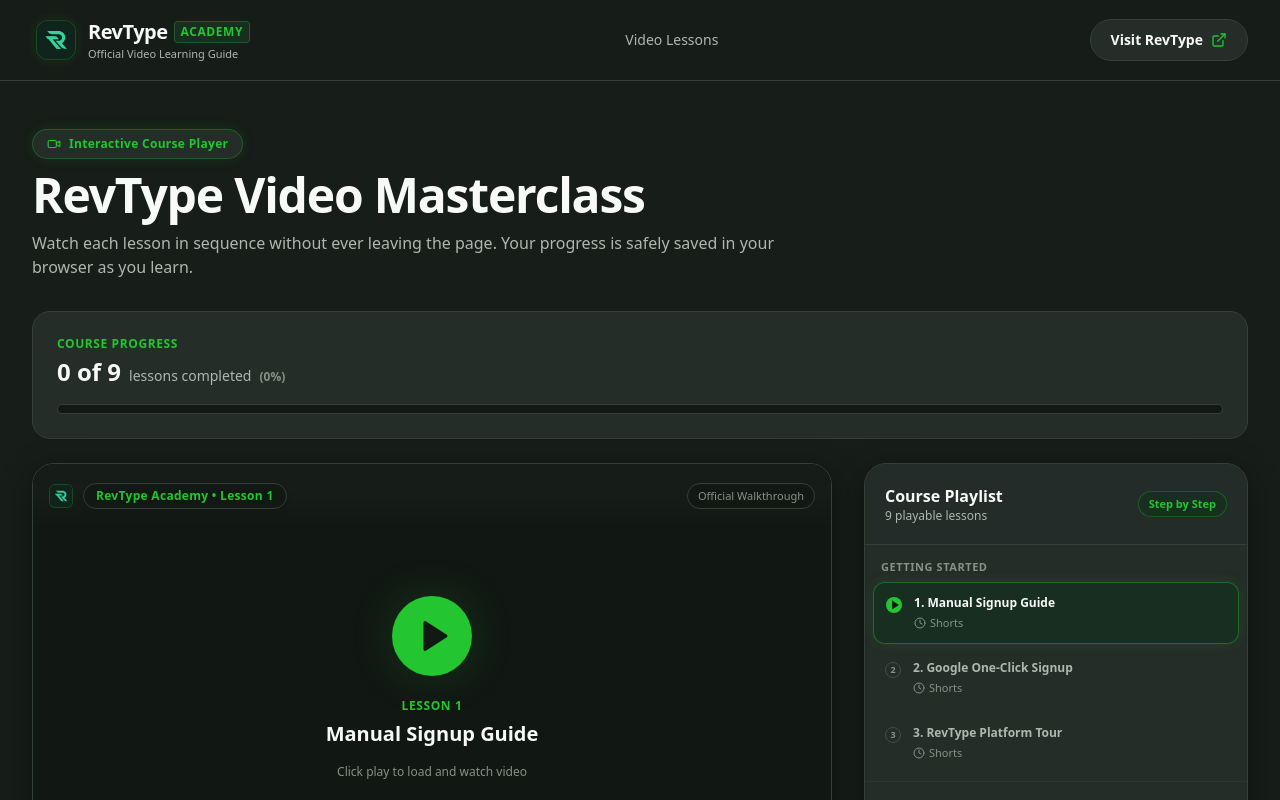
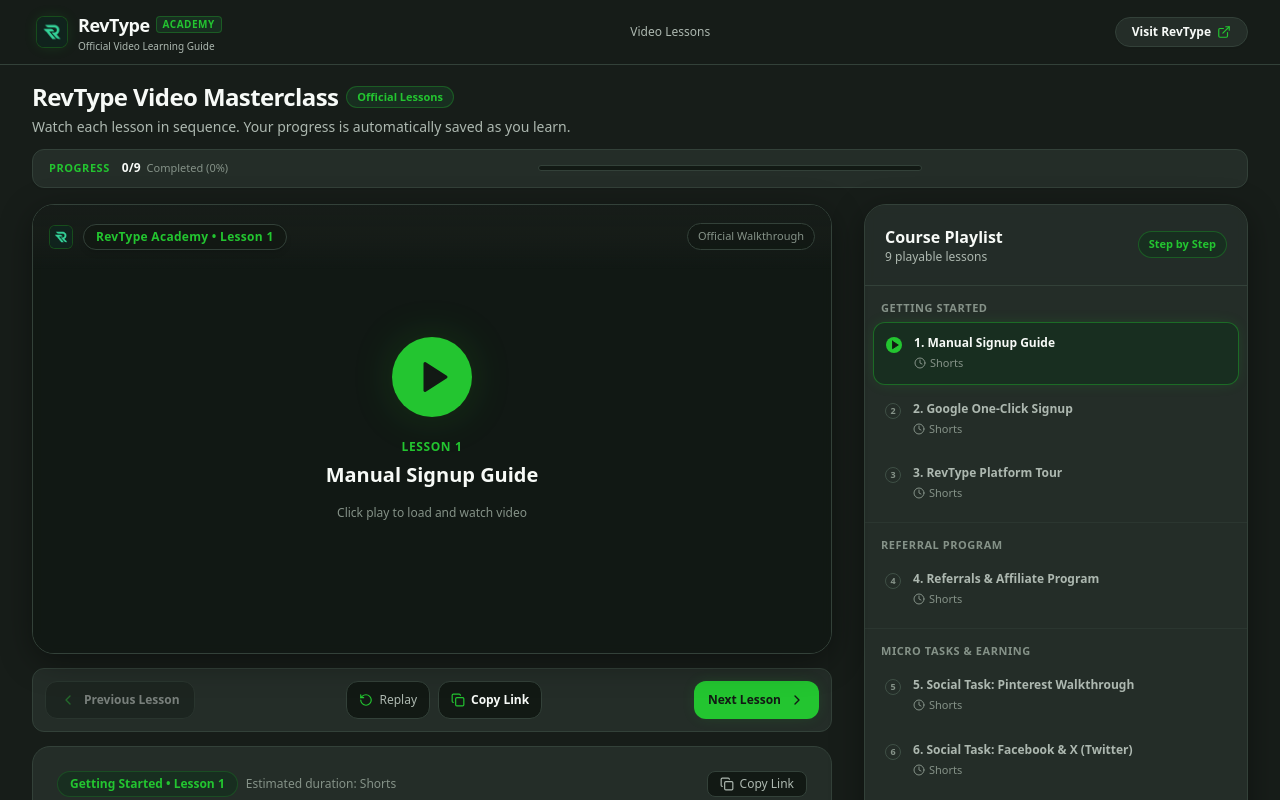
Before and after one commit to RidwanAlMustavy/revtype_course, a Next.js app: page / in a window 1280 px wide. Shown: the top 800 px of the page. Built offline with nearby package versions, Linux system fonts and the light colour scheme.

Commit message:
style: compact header and progress bar so full video fits above fold

```diff
--- a/components/CourseProgress.tsx
+++ b/components/CourseProgress.tsx
@@ -18,43 +18,53 @@ export default function CourseProgress({
   onReset,
 }: CourseProgressProps) {
   return (
-    <div className="rounded-card bg-dark-card border border-dark-border p-5 sm:p-6 shadow-sm mb-6">
-      <div className="flex flex-col sm:flex-row sm:items-center justify-between gap-4">
+    <div className="rounded-xl bg-dark-card border border-dark-border px-3.5 py-2 sm:px-4 sm:py-2.5 shadow-sm mb-4">
+      <div className="flex flex-wrap items-center justify-between gap-3">
 
-        {/* Left: Progress info & checkmarks */}
-        <div className="space-y-1">
-          <div className="flex items-center gap-2">
-            <span className="text-xs font-bold uppercase tracking-wider text-green-vivid">
-              Course Progress
+        {/* Left: Progress info & percentage */}
+        <div className="flex items-center gap-3">
+          <span className="text-[11px] font-bold uppercase tracking-wider text-green-vivid">
+            Progress
+          </span>
+          <div className="flex items-center gap-1.5 text-xs font-medium text-text-primary">
+            <span className="font-bold">{stats.completedCount}/{stats.playableLessons}</span>
+            <span className="text-text-dim text-[11px]">Completed ({stats.completionPercentage}%)</span>
+          </div>
+          {stats.isCompleted && (
+            <span className="inline-flex items-center gap-1 px-2 py-0.5 rounded-full bg-green-surface text-green-vivid text-[10px] font-semibold border border-green-vivid/30">
+              <Award className="w-3 h-3" />
+              Completed
             </span>
-            {stats.isCompleted && (
-              <span className="inline-flex items-center gap-1 px-2 py-0.5 rounded-full bg-green-surface text-green-vivid text-xs font-semibold border border-green-vivid/30">
-                <Award className="w-3.5 h-3.5" />
-                Completed
-              </span>
-            )}
-          </div>
-          <div className="flex items-baseline gap-2">
-            <span className="text-2xl font-extrabold text-text-primary">
-              {stats.completedCount} of {stats.playableLessons}
-            </span>
-            <span className="text-sm text-text-muted">lessons completed</span>
-            <span className="text-xs font-semibold text-text-dim">
-              ({stats.completionPercentage}%)
-            </span>
+          )}
+        </div>
+
+        {/* Center: Slim Progress Bar */}
+        <div className="flex-1 min-w-[120px] max-w-sm hidden sm:block">
+          <div
+            role="progressbar"
+            aria-valuenow={stats.completionPercentage}
+            aria-valuemin={0}
+            aria-valuemax={100}
+            aria-label="Course completion progress"
+            className="w-full h-1.5 rounded-full bg-dark-deep border border-dark-border overflow-hidden"
+          >
+            <div
+              className="h-full bg-gradient-to-r from-green-vivid to-green-hover transition-all duration-500 rounded-full"
+              style={{ width: `${stats.completionPercentage}%` }}
+            />
           </div>
         </div>
 
         {/* Right: Quick actions for resume / reset */}
-        <div className="flex items-center gap-3">
+        <div className="flex items-center gap-2">
           {hasSavedProgress && !stats.isCompleted && (
             <button
               type="button"
               onClick={onResume}
-              className="inline-flex items-center gap-1.5 px-3.5 py-2 rounded-xl text-xs font-semibold text-dark-deep bg-green-vivid hover:bg-green-hover transition-colors shadow-glow-sm focus:outline-none focus:ring-2 focus:ring-green-vivid"
+              className="inline-flex items-center gap-1 px-2.5 py-1 rounded-lg text-xs font-semibold text-dark-deep bg-green-vivid hover:bg-green-hover transition-colors shadow-glow-sm"
             >
-              <PlayCircle className="w-4 h-4" />
-              <span>Resume Learning</span>
+              <PlayCircle className="w-3.5 h-3.5" />
+              <span>Resume</span>
             </button>
           )}
 
@@ -62,25 +72,26 @@ export default function CourseProgress({
             <button
               type="button"
               onClick={onReset}
-              className="inline-flex items-center gap-1.5 px-3 py-2 rounded-xl text-xs font-medium text-text-muted hover:text-text-primary bg-dark-deep hover:bg-dark-hover border border-dark-border transition-colors focus:outline-none focus:ring-2 focus:ring-green-vivid"
+              className="inline-flex items-center gap-1 px-2 py-1 rounded-lg text-[11px] font-medium text-text-muted hover:text-text-primary bg-dark-deep hover:bg-dark-hover border border-dark-border transition-colors"
               title="Reset all progress stored on this device"
             >
-              <RotateCcw className="w-3.5 h-3.5" />
-              <span>Start Over</span>
+              <RotateCcw className="w-3 h-3" />
+              <span>Reset</span>
             </button>
           )}
         </div>
+
       </div>
 
-      {/* Progress Bar Container */}
-      <div className="mt-4">
+      {/* Mobile-only Progress Bar */}
+      <div className="mt-2 sm:hidden">
         <div
           role="progressbar"
           aria-valuenow={stats.completionPercentage}
           aria-valuemin={0}
           aria-valuemax={100}
           aria-label="Course completion progress"
-          className="w-full h-2.5 rounded-full bg-dark-deep border border-dark-border overflow-hidden"
+          className="w-full h-1.5 rounded-full bg-dark-deep border border-dark-border overflow-hidden"
         >
           <div
             className="h-full bg-gradient-to-r from-green-vivid to-green-hover transition-all duration-500 rounded-full"
--- a/components/CourseSection.tsx
+++ b/components/CourseSection.tsx
@@ -66,22 +66,22 @@ export default function CourseSection() {
   }, [resetProgress, setCurrentLesson]);
 
   return (
-    <section id="lessons" className="pt-8 pb-16 lg:pt-12 lg:pb-24 bg-dark-bg relative">
+    <section id="lessons" className="pt-3 pb-12 lg:pt-4 lg:pb-16 bg-dark-bg relative">
       <span id="overview" className="sr-only" />
       <div className="max-w-7xl mx-auto px-4 sm:px-6 lg:px-8">
 
-        {/* Section Header */}
-        <div className="max-w-3xl mb-8 space-y-3">
-          <div className="inline-flex items-center gap-2 px-3.5 py-1.5 rounded-full bg-dark-card border border-green-vivid/30 text-green-vivid text-xs font-semibold tracking-wide shadow-glow-sm">
-            <Video className="w-3.5 h-3.5" />
-            <span>Interactive Course Player</span>
+        {/* Compact Header */}
+        <div className="mb-3 space-y-1">
+          <div className="flex items-center gap-2">
+            <h2 className="text-xl sm:text-2xl font-extrabold text-text-primary tracking-tight">
+              RevType Video Masterclass
+            </h2>
+            <span className="text-[11px] font-semibold text-green-vivid bg-green-surface px-2.5 py-0.5 rounded-full border border-green-vivid/30">
+              Official Lessons
+            </span>
           </div>
-          <h2 className="text-3xl sm:text-4xl lg:text-5xl font-extrabold text-text-primary tracking-tight">
-            RevType Video Masterclass
-          </h2>
-          <p className="text-base text-text-muted">
-            Watch each lesson in sequence without ever leaving the page.
-            Your progress is safely saved in your browser as you learn.
+          <p className="text-xs sm:text-sm text-text-muted">
+            Watch each lesson in sequence. Your progress is automatically saved as you learn.
           </p>
         </div>
 
--- a/components/Header.tsx
+++ b/components/Header.tsx
@@ -13,37 +13,37 @@ export default function Header() {
   return (
     <header className="sticky top-0 z-50 w-full backdrop-blur-md bg-dark-bg/85 border-b border-dark-border transition-colors">
       <div className="max-w-7xl mx-auto px-4 sm:px-6 lg:px-8">
-        <div className="flex items-center justify-between h-20">
+        <div className="flex items-center justify-between h-14 sm:h-16">
           {/* Logo / Wordmark */}
           <a
             href="#overview"
-            className="flex items-center gap-3 group focus:outline-none focus:ring-2 focus:ring-green-vivid rounded-lg p-1"
+            className="flex items-center gap-2.5 group focus:outline-none focus:ring-2 focus:ring-green-vivid rounded-lg p-1"
           >
-            <div className="w-10 h-10 rounded-xl overflow-hidden flex items-center justify-center shadow-glow-sm group-hover:scale-105 transition-transform bg-dark-deep border border-green-vivid/30">
+            <div className="w-8 h-8 rounded-lg overflow-hidden flex items-center justify-center shadow-glow-sm group-hover:scale-105 transition-transform bg-dark-deep border border-green-vivid/30">
               <img src="/images/logo.png" alt="RevType Academy Logo" className="w-full h-full object-cover" />
             </div>
             <div className="flex flex-col">
               <div className="flex items-center gap-1.5">
-                <span className="text-xl font-bold tracking-tight text-text-primary">
+                <span className="text-lg font-bold tracking-tight text-text-primary">
                   RevType
                 </span>
-                <span className="text-xs uppercase font-semibold tracking-wider px-1.5 py-0.5 rounded bg-green-surface text-green-vivid border border-green-vivid/30">
+                <span className="text-[10px] uppercase font-semibold tracking-wider px-1.5 py-0.2 rounded bg-green-surface text-green-vivid border border-green-vivid/30">
                   Academy
                 </span>
               </div>
-              <span className="text-[11px] text-text-muted hidden sm:inline">
+              <span className="text-[10px] text-text-muted hidden sm:inline">
                 Official Video Learning Guide
               </span>
             </div>
           </a>
 
           {/* Desktop Navigation */}
-          <nav className="hidden md:flex items-center gap-8" aria-label="Main Navigation">
+          <nav className="hidden md:flex items-center gap-6" aria-label="Main Navigation">
             {navLinks.map((link) => (
               <a
                 key={link.href}
                 href={link.href}
-                className="text-sm font-medium text-text-muted hover:text-green-vivid transition-colors focus:outline-none focus:ring-2 focus:ring-green-vivid rounded-md px-1 py-0.5"
+                className="text-xs font-medium text-text-muted hover:text-green-vivid transition-colors focus:outline-none focus:ring-2 focus:ring-green-vivid rounded-md px-1 py-0.5"
               >
                 {link.label}
               </a>
@@ -56,10 +56,10 @@ export default function Header() {
               href="https://revtype.com/"
               target="_blank"
               rel="noopener noreferrer"
-              className="inline-flex items-center gap-2 px-5 py-2.5 rounded-full text-sm font-semibold text-text-primary bg-dark-card hover:bg-dark-hover border border-dark-border hover:border-green-vivid transition-all duration-200 shadow-sm focus:outline-none focus:ring-2 focus:ring-green-vivid"
+              className="inline-flex items-center gap-1.5 px-4 py-1.5 rounded-full text-xs font-semibold text-text-primary bg-dark-card hover:bg-dark-hover border border-dark-border hover:border-green-vivid transition-all duration-200 shadow-sm focus:outline-none focus:ring-2 focus:ring-green-vivid"
             >
               <span>Visit RevType</span>
-              <ExternalLink className="w-4 h-4 text-green-vivid" />
+              <ExternalLink className="w-3.5 h-3.5 text-green-vivid" />
             </a>
           </div>
 
--- a/components/YouTubePlayer.tsx
+++ b/components/YouTubePlayer.tsx
@@ -92,7 +92,7 @@ export default function YouTubePlayer({
   };
 
   return (
-    <div className="flex flex-col space-y-5">
+    <div className="flex flex-col space-y-3.5">
       {/* Video Container (16:9 ratio) */}
       <div
         className="relative aspect-video w-full rounded-card-lg bg-dark-deep border border-dark-border overflow-hidden shadow-card group select-none"
@@ -245,15 +245,15 @@ export default function YouTubePlayer({
 
       </div>
 
-      {/* External Player Control Toolbar (FR04, FR11 >=44px) */}
-      <div className="flex flex-wrap items-center justify-between gap-3 p-4 rounded-xl bg-dark-card border border-dark-border">
+      {/* External Player Control Toolbar (FR04, FR11) */}
+      <div className="flex flex-wrap items-center justify-between gap-2.5 p-3 rounded-xl bg-dark-card border border-dark-border">
 
         {/* Left: Previous Lesson */}
         <button
           type="button"
           disabled={!previousLesson}
           onClick={handlePreviousClick}
-          className="min-h-[44px] min-w-[44px] inline-flex items-center gap-2 px-4 py-2 rounded-xl text-xs font-semibold text-text-primary bg-dark-deep hover:bg-dark-hover border border-dark-border disabled:opacity-40 disabled:cursor-not-allowed transition-colors focus:outline-none focus:ring-2 focus:ring-green-vivid"
+          className="min-h-[38px] inline-flex items-center gap-2 px-3.5 py-1.5 rounded-xl text-xs font-semibold text-text-primary bg-dark-deep hover:bg-dark-hover border border-dark-border disabled:opacity-40 disabled:cursor-not-allowed transition-colors focus:outline-none focus:ring-2 focus:ring-green-vivid"
           aria-label="Go to previous lesson"
         >
           <ChevronLeft className="w-4 h-4 text-green-vivid" />
@@ -265,10 +265,10 @@ export default function YouTubePlayer({
           <button
             type="button"
             onClick={() => player.replayVideo()}
-            className="min-h-[44px] min-w-[44px] inline-flex items-center gap-2 px-4 py-2 rounded-xl text-xs font-medium text-text-muted hover:text-text-primary bg-dark-deep hover:bg-dark-hover border border-dark-border transition-colors focus:outline-none focus:ring-2 focus:ring-green-vivid"
+            className="min-h-[38px] inline-flex items-center gap-1.5 px-3 py-1.5 rounded-xl text-xs font-medium text-text-muted hover:text-text-primary bg-dark-deep hover:bg-dark-hover border border-dark-border transition-colors focus:outline-none focus:ring-2 focus:ring-green-vivid"
             aria-label="Replay current lesson"
           >
-            <RotateCcw className="w-4 h-4 text-green-vivid" />
+            <RotateCcw className="w-3.5 h-3.5 text-green-vivid" />
             <span>Replay</span>
           </button>
 
@@ -276,18 +276,18 @@ export default function YouTubePlayer({
           <button
             type="button"
             onClick={handleCopyLink}
-            className="min-h-[44px] min-w-[44px] inline-flex items-center gap-2 px-4 py-2 rounded-xl text-xs font-semibold text-text-primary bg-dark-deep hover:bg-dark-hover border border-dark-border hover:border-green-vivid/40 transition-colors focus:outline-none focus:ring-2 focus:ring-green-vivid"
+            className="min-h-[38px] inline-flex items-center gap-1.5 px-3 py-1.5 rounded-xl text-xs font-semibold text-text-primary bg-dark-deep hover:bg-dark-hover border border-dark-border hover:border-green-vivid/40 transition-colors focus:outline-none focus:ring-2 focus:ring-green-vivid"
             aria-label="Copy direct video link"
             title="Copy direct video link"
           >
             {copied ? (
               <>
-                <Check className="w-4 h-4 text-green-vivid" />
-                <span className="text-green-vivid font-bold">Link Copied!</span>
+                <Check className="w-3.5 h-3.5 text-green-vivid" />
+                <span className="text-green-vivid font-bold">Copied!</span>
               </>
             ) : (
               <>
-                <Copy className="w-4 h-4 text-green-vivid" />
+                <Copy className="w-3.5 h-3.5 text-green-vivid" />
                 <span>Copy Link</span>
               </>
             )}
@@ -299,7 +299,7 @@ export default function YouTubePlayer({
           type="button"
           disabled={!nextLesson}
           onClick={handleNextClick}
-          className="min-h-[44px] min-w-[44px] inline-flex items-center gap-2 px-4 py-2 rounded-xl text-xs font-semibold text-dark-deep bg-green-vivid hover:bg-green-hover disabled:bg-dark-deep disabled:text-text-dim disabled:border disabled:border-dark-border disabled:cursor-not-allowed transition-colors shadow-glow-sm focus:outline-none focus:ring-2 focus:ring-green-vivid"
+          className="min-h-[38px] inline-flex items-center gap-2 px-3.5 py-1.5 rounded-xl text-xs font-semibold text-dark-deep bg-green-vivid hover:bg-green-hover disabled:bg-dark-deep disabled:text-text-dim disabled:border disabled:border-dark-border disabled:cursor-not-allowed transition-colors shadow-glow-sm focus:outline-none focus:ring-2 focus:ring-green-vivid"
           aria-label="Go to next lesson"
         >
           <span className="hidden sm:inline">Next Lesson</span>
```
Also changed, not shown: public/404.html (+1 -1 lines), public/404/index.html (+1 -1 lines), public/index.html (+1 -1 lines), public/index.txt, 4 other files (tests, documents, lock files or other folders).
